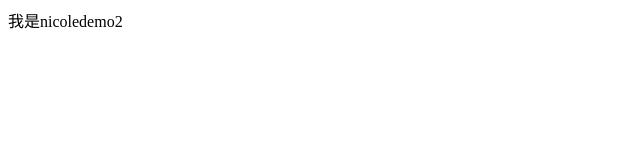
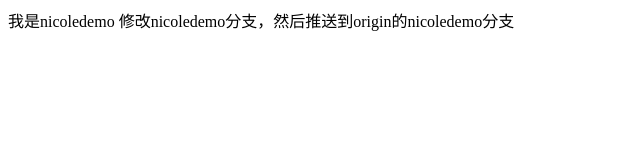
Before and after one commit to my2dieer/Nicole, a plain HTML site: page index.html in a window 1280 px wide. Shown: the whole page, without its empty margins (0-640 px from the left). Drawn offline with Linux system fonts and the light colour scheme.

Commit message:
修改nicoledemo分支，然后推送到origin的nicoledemo分支

```diff
--- a/index.html
+++ b/index.html
@@ -5,7 +5,8 @@
 </head>
 <body>
 
-我是nicoledemo2
+我是nicoledemo
+修改nicoledemo分支，然后推送到origin的nicoledemo分支
 
 </body>
 </html>
```
